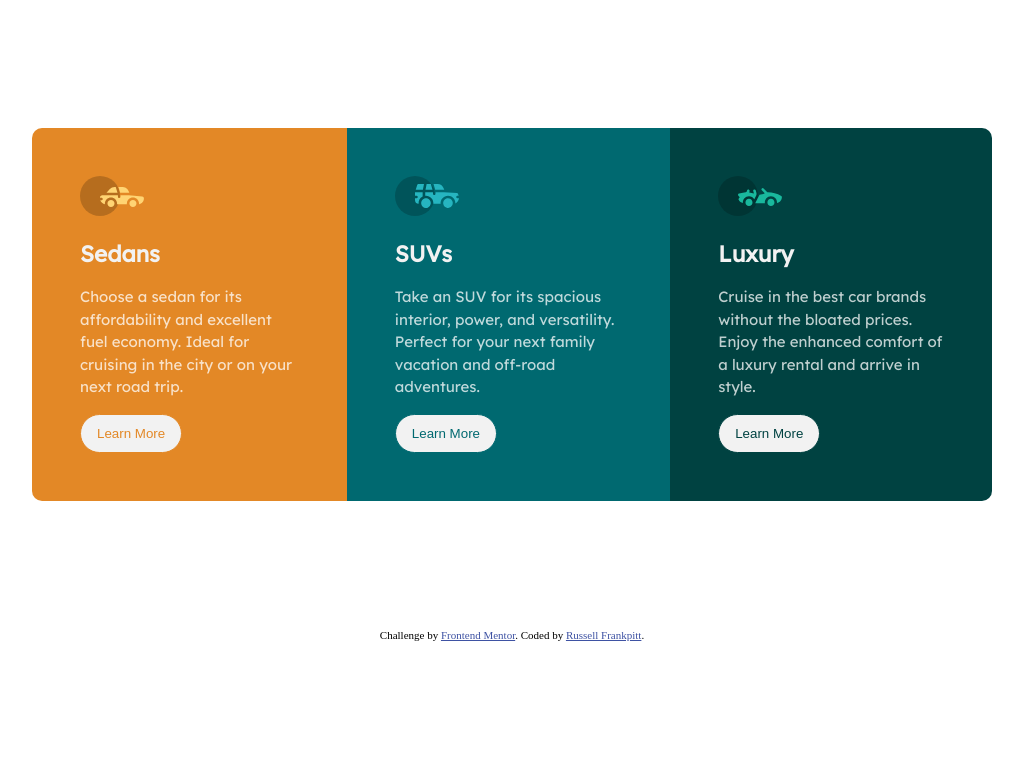
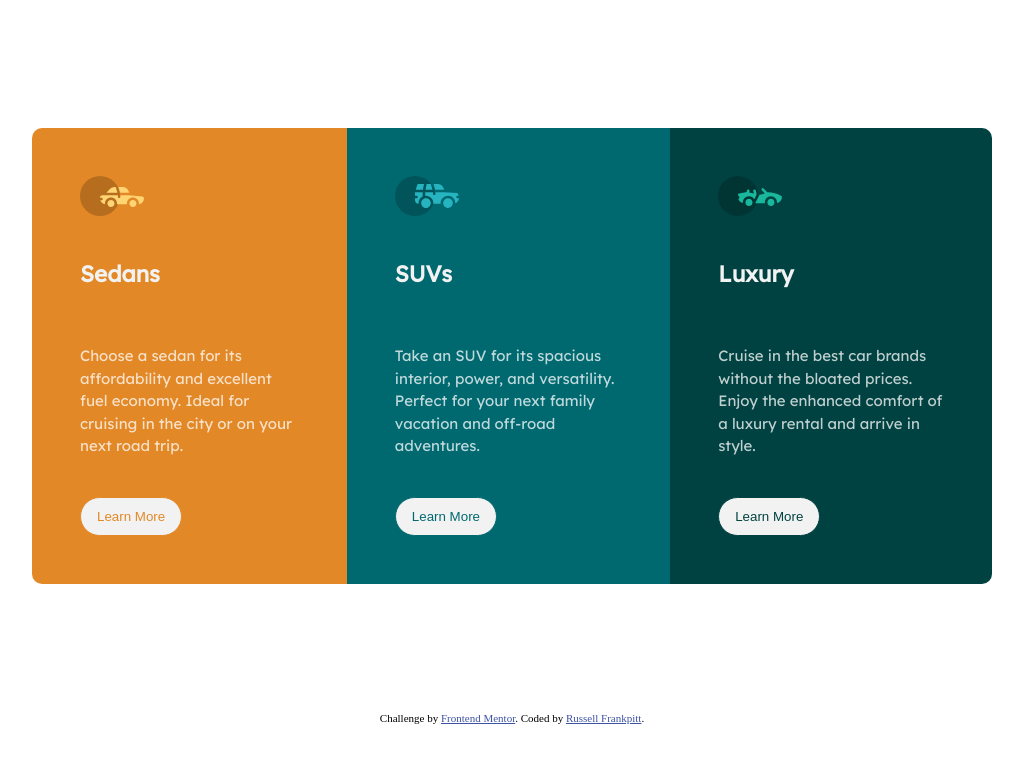
Before and after one commit to rustyff12/3-column-card, a plain HTML site: page index.html in a window 1280 px wide. Shown: the whole page, without its empty margins (128-1151 px from the left). Drawn offline with Linux system fonts and the light colour scheme.

Commit message:
added display: grid to .container__box

```diff
--- a/styles.css
+++ b/styles.css
@@ -26,8 +26,10 @@ body {
 }
 
 .container__box {
-    /* border: 1px solid red; */
     padding: 3rem;
+    display: grid;
+    justify-items: start;
+    gap: 1.5rem;
 }
 
 .container__box h2 {
@@ -63,6 +65,8 @@ body {
     border-radius: 20px;
     padding: 0.7rem 1rem;
     background: var(--clr-white);
+    transition: all 0.5s;
+    cursor: pointer;
 }
 
 .btn:hover {
```
